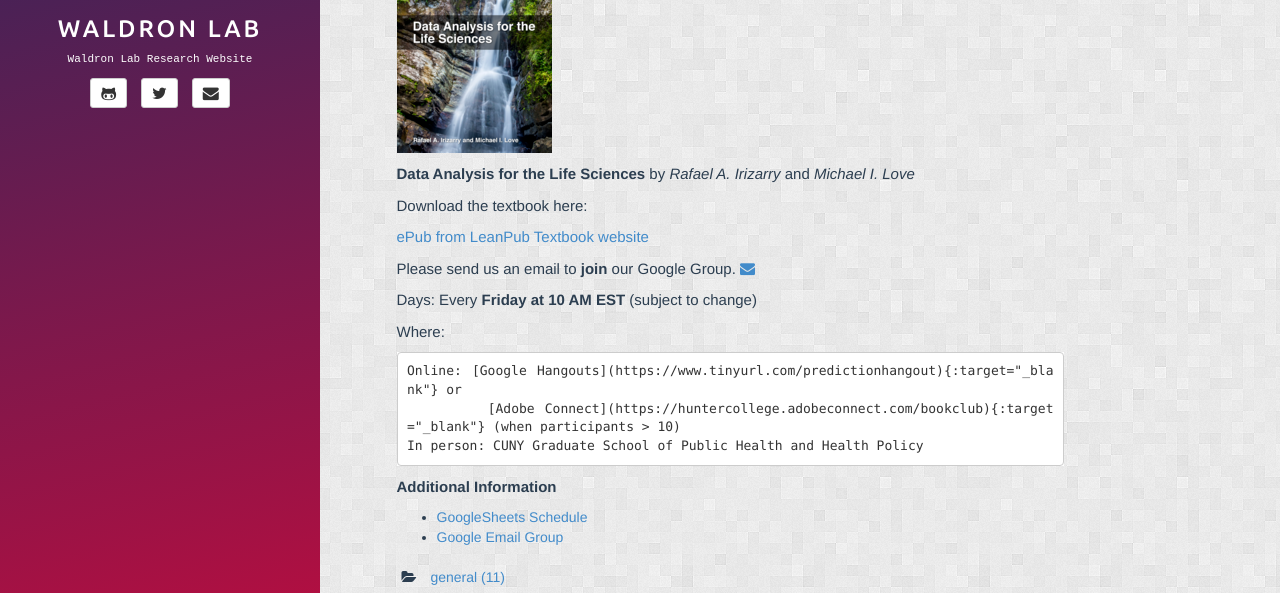
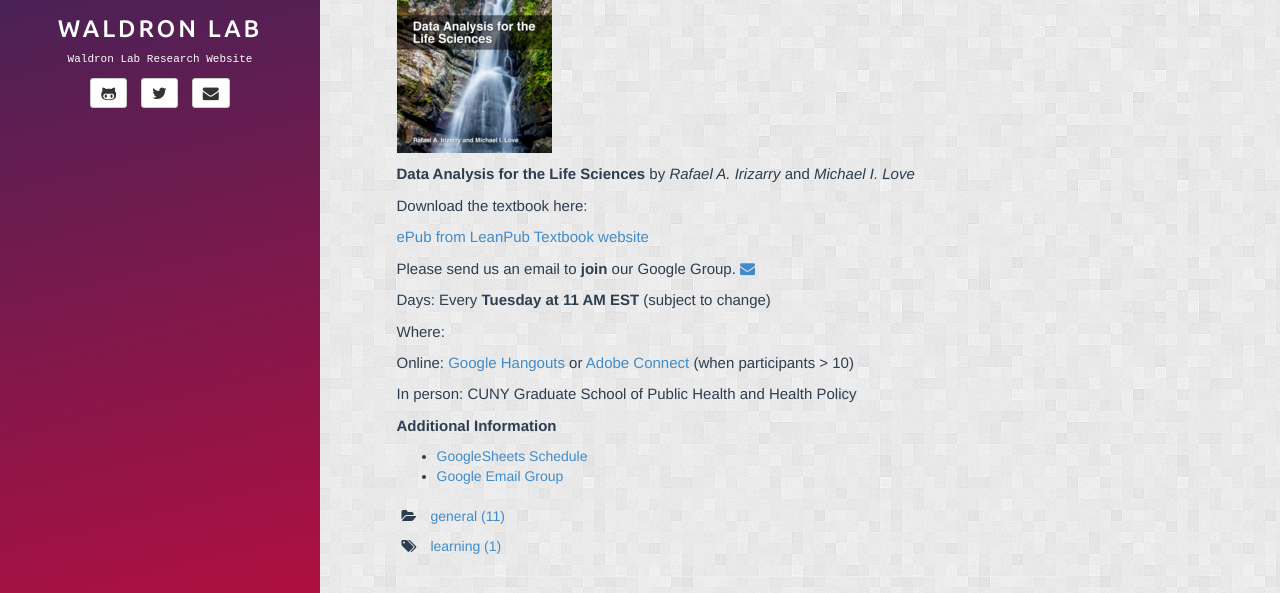
Before and after one commit to juadiegaitan/waldronlab.github.io, a Jekyll site: the page built from _posts/2016-07-09-Book-Club.md, in a window 1280 px wide and 1324 px high, cut to the strip 282-875 px from the top of the window. Built offline with Jekyll 4.4.1, drawn with Linux system fonts in a browser that asks for light colours.

Commit message:
Update 2016-07-09-Book-Club.md

```diff
--- a/_posts/2016-07-09-Book-Club.md
+++ b/_posts/2016-07-09-Book-Club.md
@@ -22,13 +22,16 @@
 
 Please send us an email to **join** our Google Group. <a href="mailto:Stat_learning@googlegroups.com"><i class="fa fa-envelope" aria-hidden="true"></i></a>
 
-Days: Every **Friday at 10 AM EST** (subject to change)
+Days: Every **Tuesday at 11 AM EST** (subject to change)
 
 Where:
 
-    Online: [Google Hangouts](https://www.tinyurl.com/predictionhangout){:target="_blank"} or
-            [Adobe Connect](https://huntercollege.adobeconnect.com/bookclub){:target="_blank"} (when participants > 10)
-    In person: CUNY Graduate School of Public Health and Health Policy
+Online:
+[Google Hangouts](https://www.tinyurl.com/predictionhangout){:target="_blank"}
+or
+[Adobe Connect](https://huntercollege.adobeconnect.com/bookclub){:target="_blank"} (when participants > 10)
+
+In person: CUNY Graduate School of Public Health and Health Policy
 
 **Additional Information**
 
```
